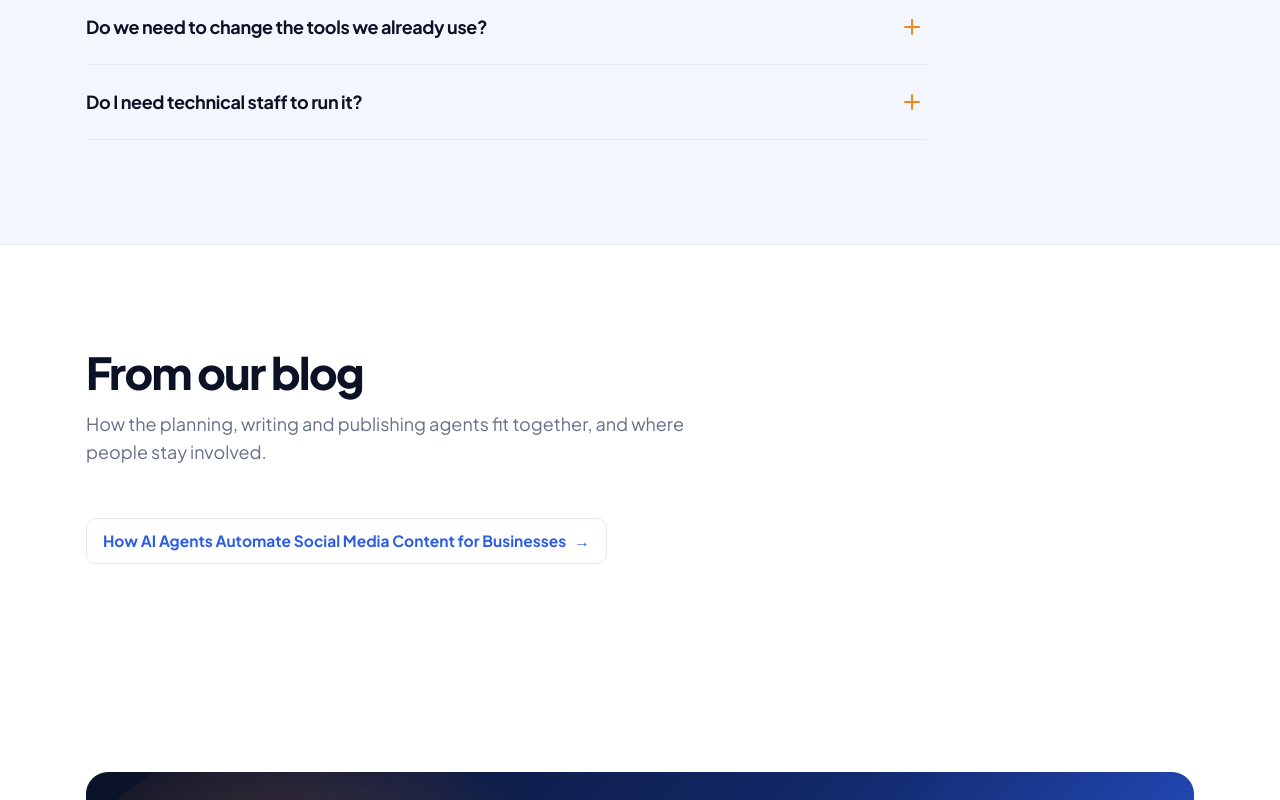
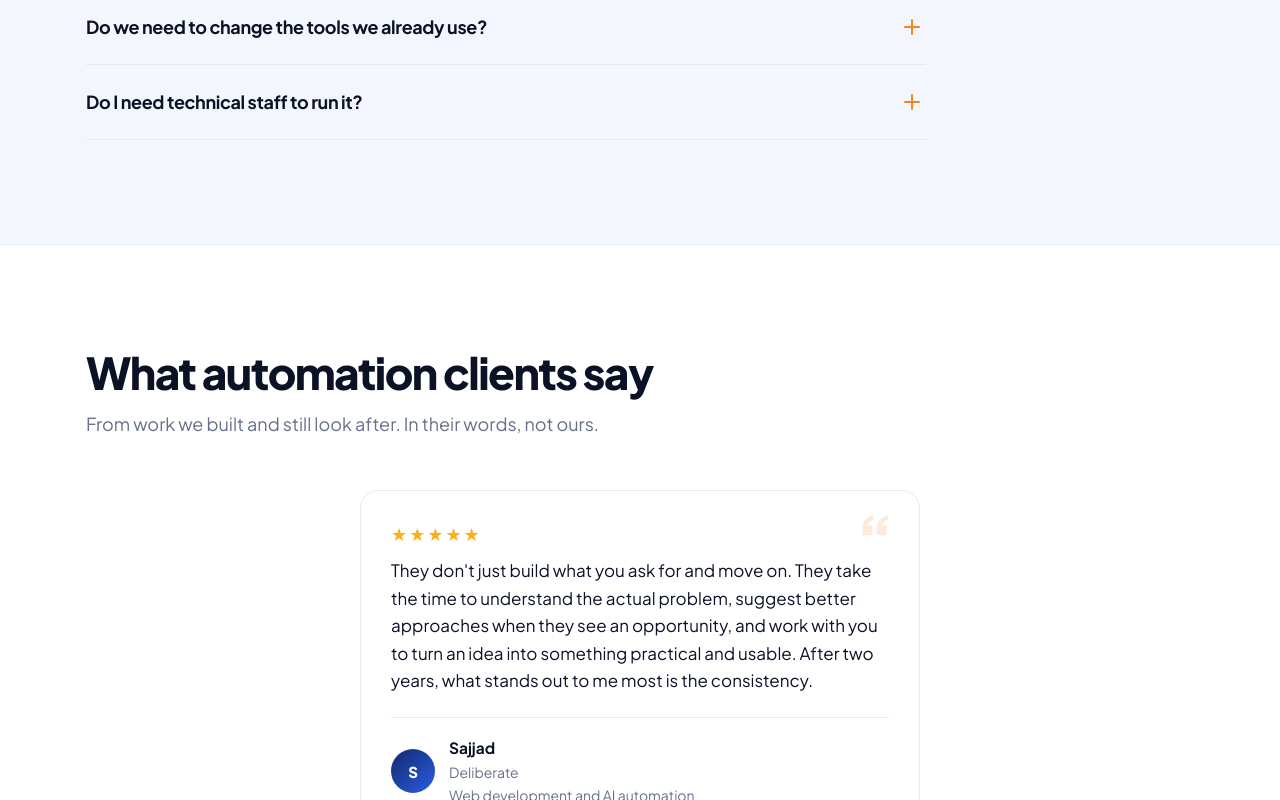
Before and after one commit to startofpakistan1-svg/sop-website, a Next.js app: page /ai-automation in a window 1280 px wide. Shown: the part 11200-12000 px from the top of the page. Built offline with nearby package versions, Linux system fonts and the light colour scheme.

Commit message:
Add client testimonial from Deliberate

```diff
--- a/src/app/ai-automation/page.js
+++ b/src/app/ai-automation/page.js
@@ -1,5 +1,7 @@
 import Link from "next/link";
 import BlogLinks from "@/components/BlogLinks";
+import Testimonials from "@/components/Testimonials";
+import testimonials from "@/data/testimonials";
 
 export const metadata = {
   title: "AI Automation Agency UK | SOP",
@@ -540,6 +542,12 @@ export default function AIAutomation() {
         </div>
       </section>
 
+      <Testimonials
+        heading="What automation clients say"
+        intro="From work we built and still look after. In their words, not ours."
+        items={testimonials.filter((t) => t.service.includes("AI automation"))}
+      />
+
       <BlogLinks
         slugs={["ai-social-media-automation"]}
         intro="How the planning, writing and publishing agents fit together, and where people stay involved."
--- a/src/components/Testimonials.jsx
+++ b/src/components/Testimonials.jsx
@@ -32,8 +32,8 @@ export function TestimonialCard({ t }) {
         <span className="quote-avatar">{initials(t.name)}</span>
         <span>
           <strong>{t.name}</strong>
-          <em>{t.role}, {t.company}</em>
-          <em>{t.country} · {t.service}</em>
+          <em>{t.role ? `${t.role}, ${t.company}` : t.company}</em>
+          <em>{t.country ? `${t.country} · ${t.service}` : t.service}</em>
         </span>
       </figcaption>
     </figure>
@@ -51,7 +51,10 @@ export function TestimonialInline({ company }) {
       <figcaption>
         <span>
           <strong>{t.name}</strong>
-          <em>{t.role}, {t.company} · {t.country}</em>
+          <em>
+            {t.role ? `${t.role}, ${t.company}` : t.company}
+            {t.country ? ` · ${t.country}` : ""}
+          </em>
         </span>
       </figcaption>
     </figure>
--- a/src/data/testimonials.js
+++ b/src/data/testimonials.js
@@ -2,9 +2,9 @@
 // shown exactly as written, so paste them verbatim.
 //
 //   name     — as the client wants to be credited
-//   role     — their role
+//   role     — their role (optional; omit if not given)
 //   company  — their business
-//   country  — where they are based
+//   country  — where they are based (optional; omit if not given)
 //   service  — what we did for them (short)
 //   rating   — 1 to 5
 //   quote    — their words, unedited
@@ -28,6 +28,14 @@ const testimonials = [
     rating: 5,
     quote: "Great Team Quality service on Time delivery of product",
   },
+  {
+    name: "Sajjad",
+    company: "Deliberate",
+    service: "Web development and AI automation",
+    rating: 5,
+    quote:
+      "They don't just build what you ask for and move on. They take the time to understand the actual problem, suggest better approaches when they see an opportunity, and work with you to turn an idea into something practical and usable. After two years, what stands out to me most is the consistency.",
+  },
 ];
 
 export default testimonials;
```
